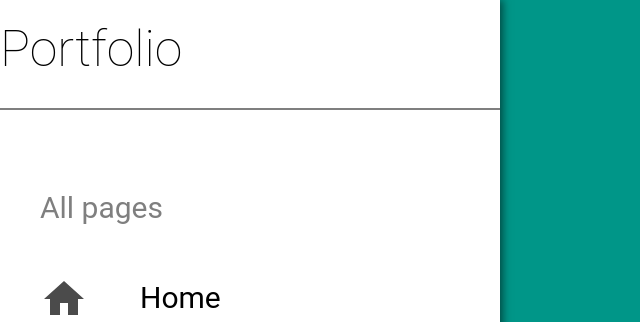
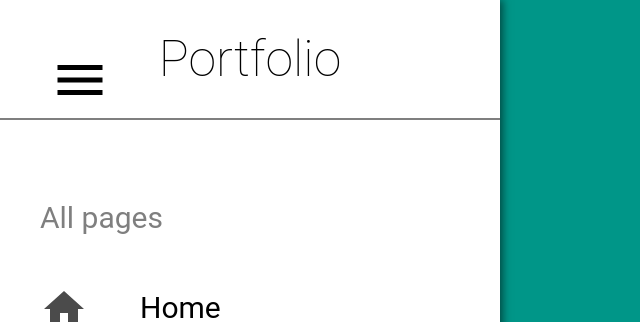
Before and after one commit to joxterboi/2interface, a PHP site: page /menu.html in a window 1280 px wide. Shown: the top 322 px of the page, without its empty margins (0-640 px from the left). Run offline with PHP 8.4, Linux system fonts and the light colour scheme.

Commit message:
third commit

```diff
--- a/menu.html
+++ b/menu.html
@@ -1,7 +1,12 @@
-<head><link rel="stylesheet" href="style.css"></head>
+<head>
+	<link rel="stylesheet" href="style.css">
+	<script type="text/javascript" src="script.js"></script>
+</head>
 
 <body>
+	<img src="icons/menu.svg" style="width:60px;height:auto;z-index: 1;position: relative;margin-bottom: -110px;margin-left: 50px;margin-top: 50px">
 	<div class="menu">
+		<div class="sidebar" style="z-index: 7;display: block;position: relative;">
 			<p class="header1">Portfolio</p>
 			<div class="divider"></div>
 			<p class="header2">All pages</p>
@@ -14,4 +19,5 @@
 				</li>
 			</ul>
 		</div>
+	</div>
 </body>
--- a/style.css
+++ b/style.css
@@ -3,12 +3,11 @@ body {
 }
 .header1 {
 	font-size: 50px;
-	margin-left: auto;
-	margin-right: auto;
-	margin-top: 0px;
+	margin-top: 10px;
 	font-weight: lighter;
 	color:#000;
 	display: block;
+	text-align: center;
 }
 
 .header2 {
```
Also changed, not shown: icons/battery.svg (renamed from icons/ic_battery_full_black_24px.svg), icons/bluetooth.svg (renamed from icons/ic_bluetooth_black_24px.svg), icons/menu.svg (added). Lines whose indentation alone changed are shown as unchanged.
